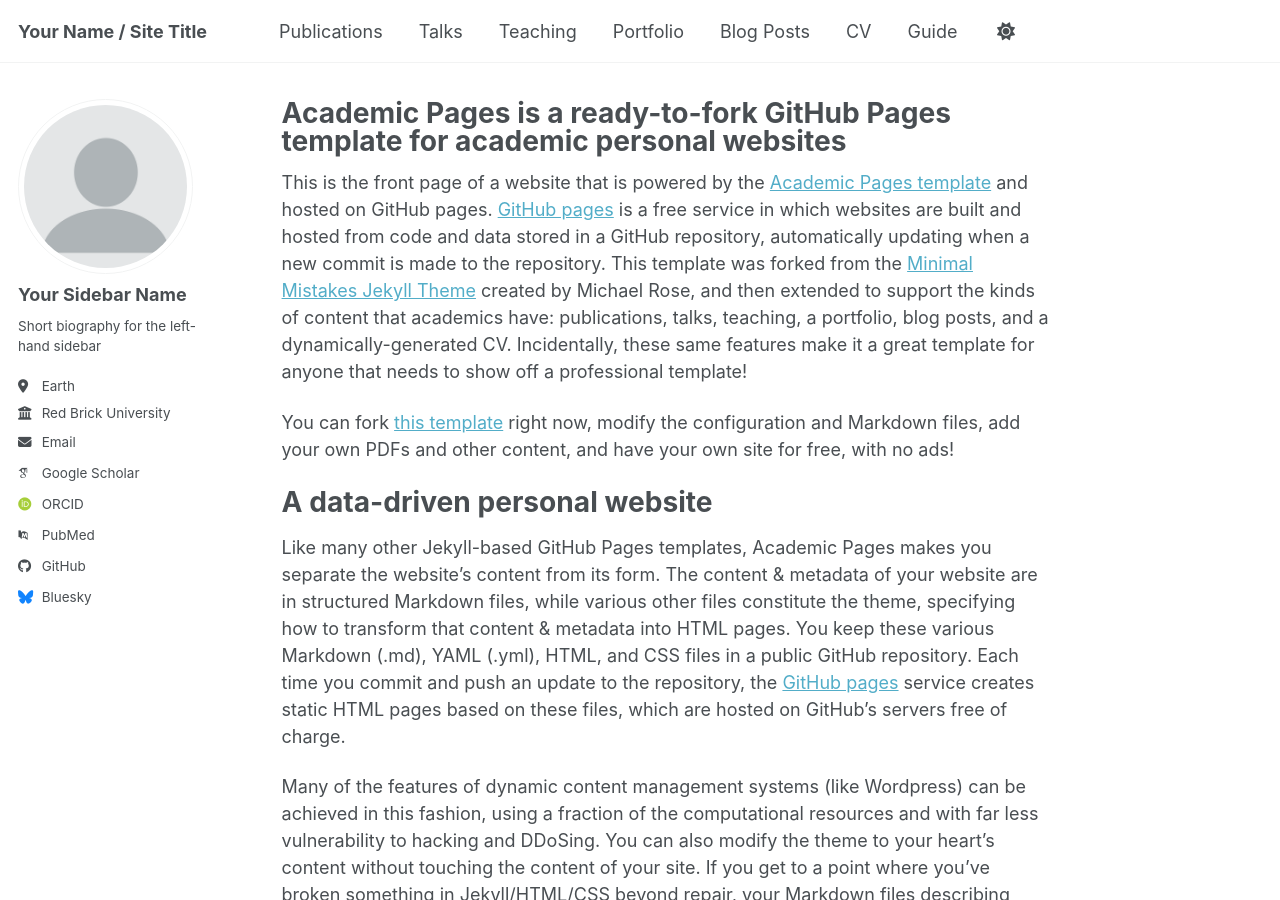
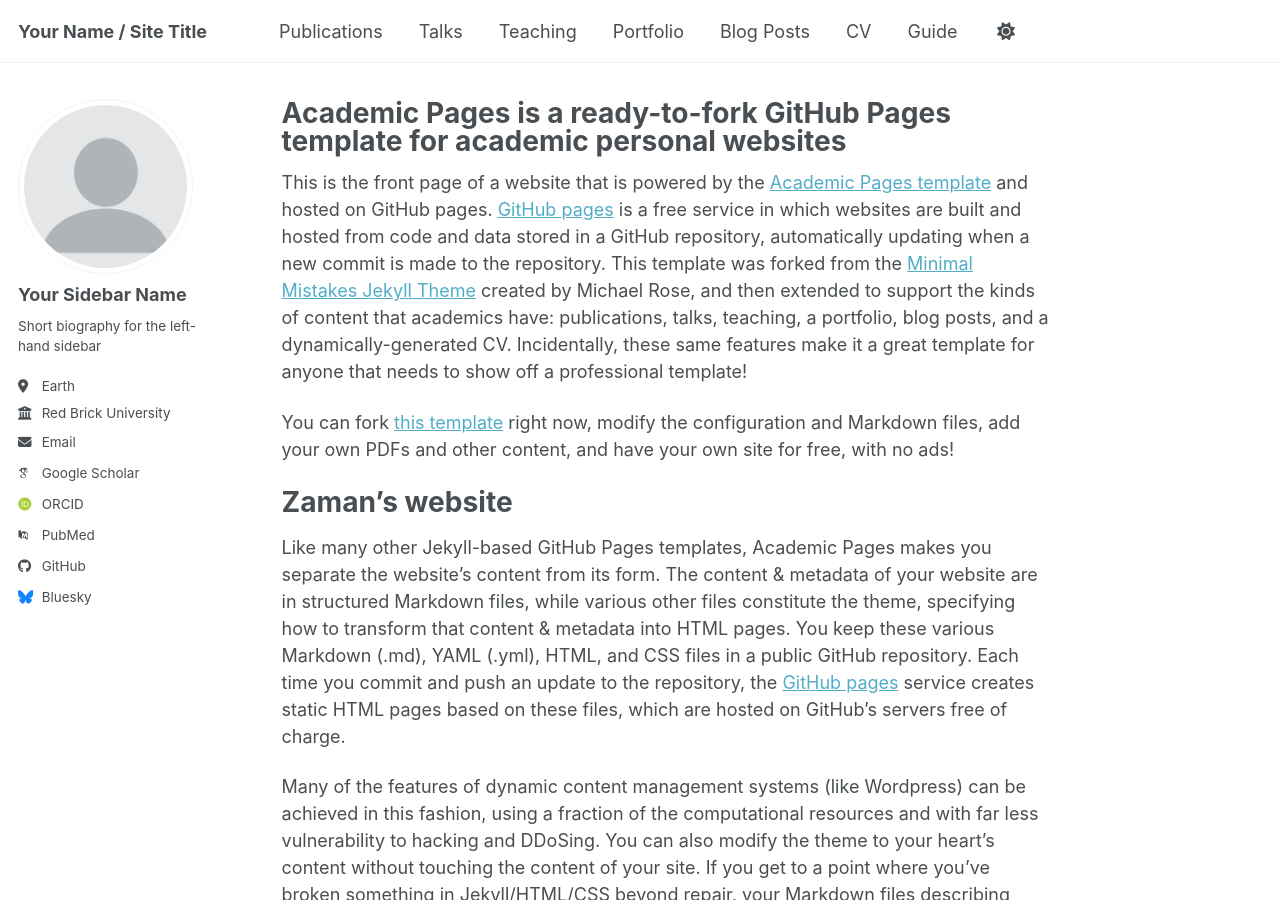
Before and after one commit to qzaman243/qzaman243.github.io, a Jekyll site: the page built from _pages/about.md, in a window 1280 px wide and 900 px high. Built offline with Jekyll 4.4.1, drawn with Linux system fonts in a browser that asks for light colours; some web fonts are replaced; a script bundle is joined from its source files by our own code; library files that are not in the unit come from our copies.

Commit message:
Update website title to 'Zaman's website'

```diff
--- a/_pages/about.md
+++ b/_pages/about.md
@@ -11,7 +11,7 @@
 
  You can fork [this template](https://github.com/academicpages/academicpages.github.io) right now, modify the configuration and Markdown files, add your own PDFs and other content, and have your own site for free, with no ads!
 
-A data-driven personal website
+Zaman's website
 ======
 Like many other Jekyll-based GitHub Pages templates, Academic Pages makes you separate the website's content from its form. The content & metadata of your website are in structured Markdown files, while various other files constitute the theme, specifying how to transform that content & metadata into HTML pages. You keep these various Markdown (.md), YAML (.yml), HTML, and CSS files in a public GitHub repository. Each time you commit and push an update to the repository, the [GitHub pages](https://pages.github.com/) service creates static HTML pages based on these files, which are hosted on GitHub's servers free of charge.
 
```
